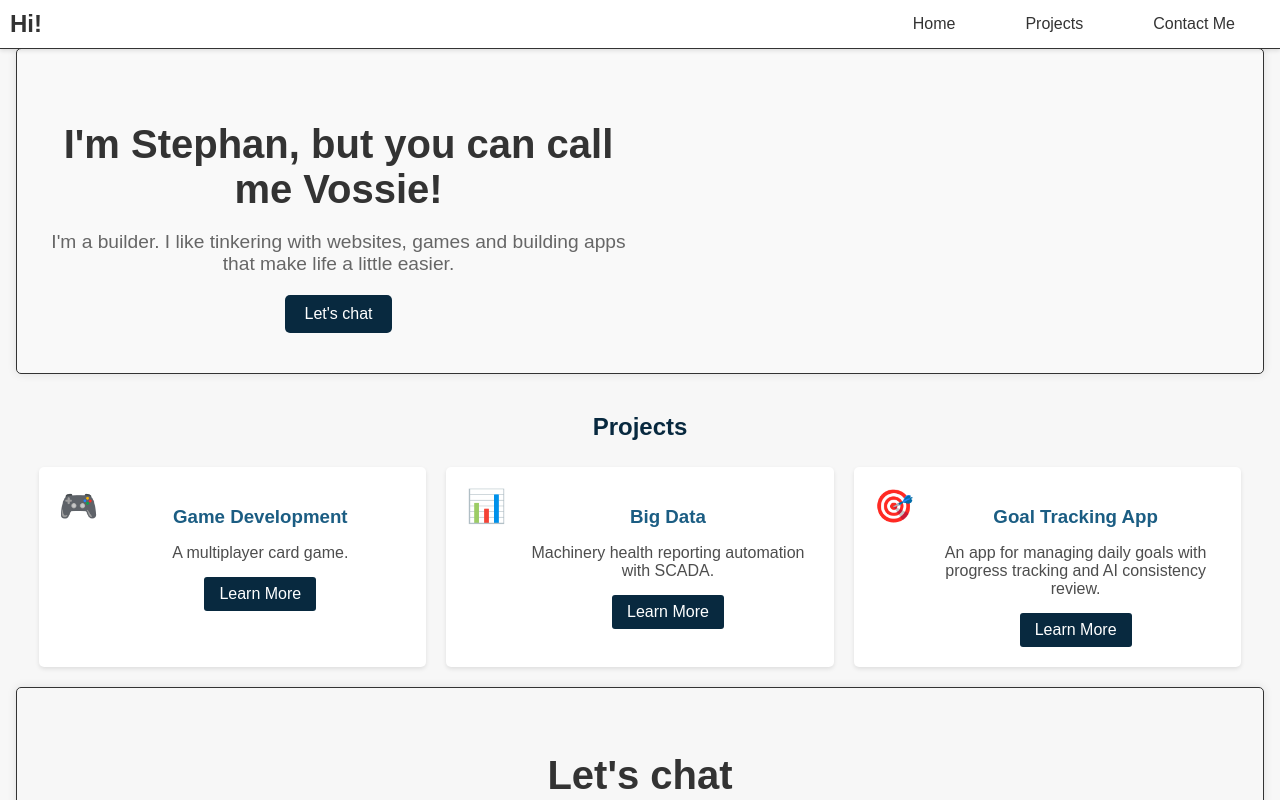
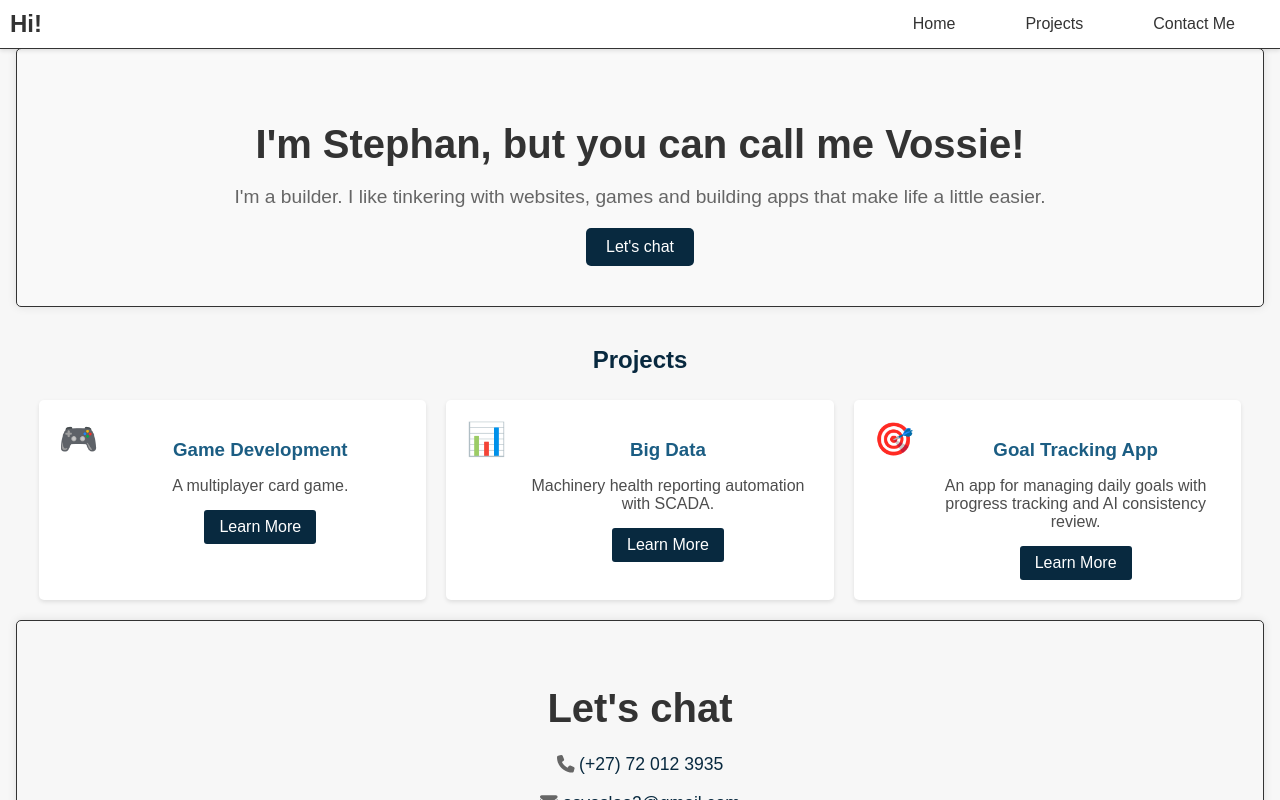
Before and after one commit to Osvosloo/Portfolio, a React (Vite) app: page / in a window 1280 px wide. Shown: the top 800 px of the page. Built offline with nearby package versions, Linux system fonts and the light colour scheme; no server answers.

Commit message:
UI updates

```diff
--- a/src/components/Header.jsx
+++ b/src/components/Header.jsx
@@ -1,4 +1,4 @@
-import React, { useState, useEffect } from "react";
+import { useState } from "react";
 import { Link } from "react-scroll";
 import ".././styles/Header.css";
 
--- a/src/styles/Hero.css
+++ b/src/styles/Hero.css
@@ -20,7 +20,7 @@ html {
 
 .hero-text {
   flex: 1;
-  max-width: 50%;
+  max-width: 100%;
 }
 
 .hero-text h1 {
```
